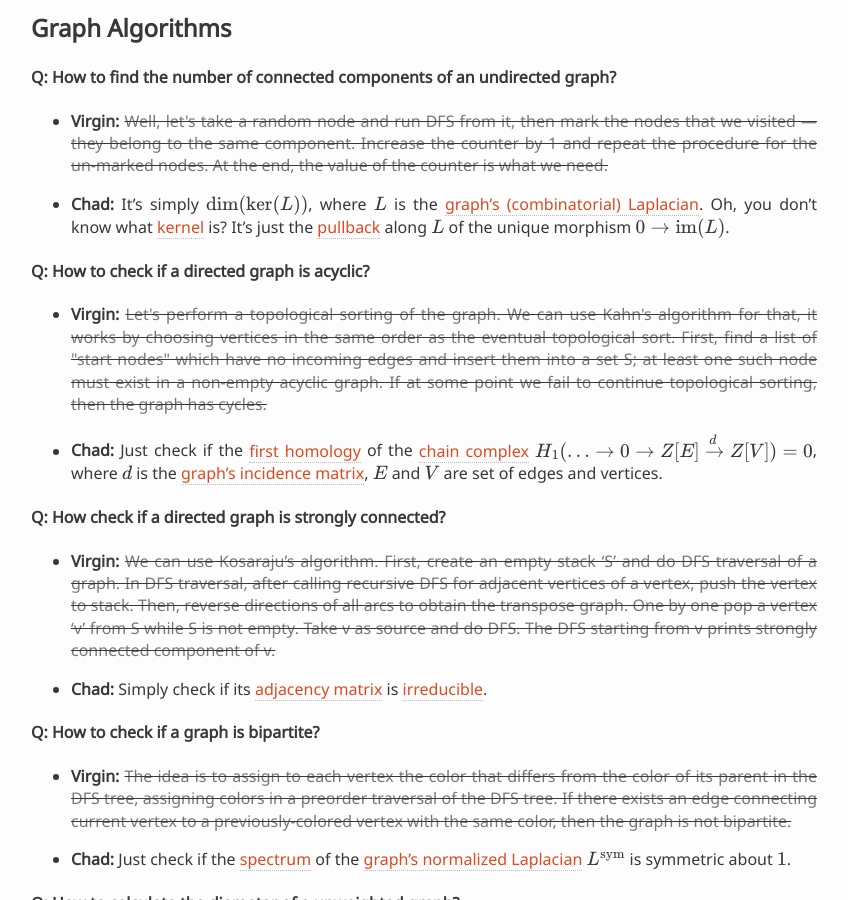
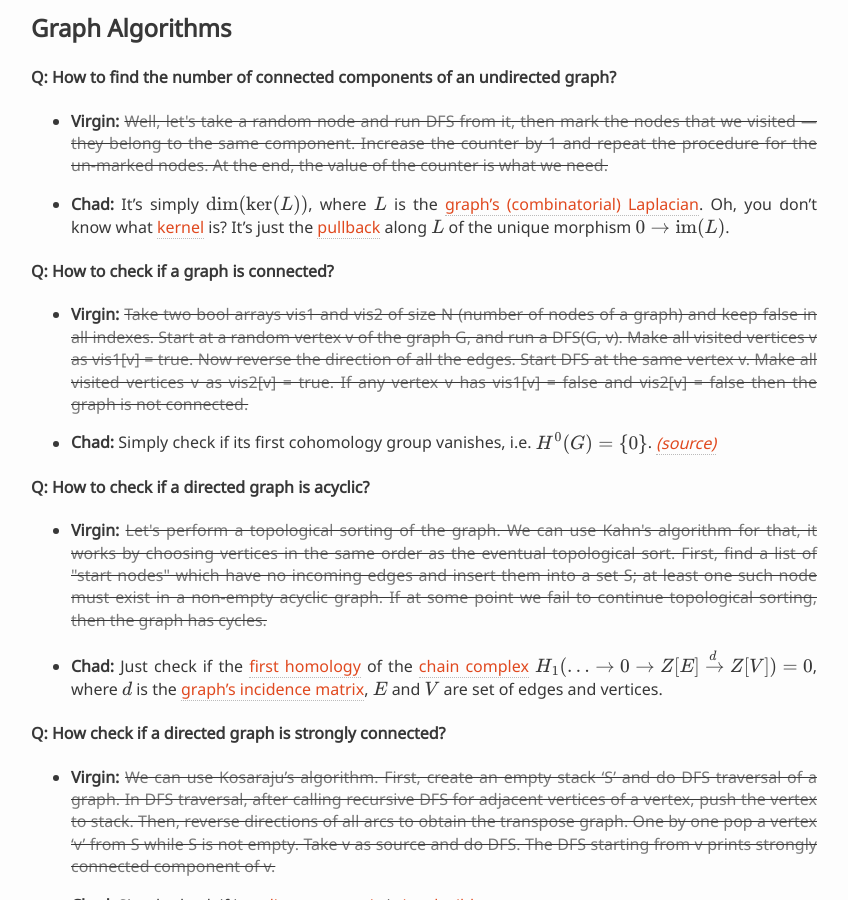
Before and after one commit to hav4ik/hav4ik.github.io, a Jekyll site: the page built from articles/_posts/2020-02-08-how-to-dominate-on-tech-interviews.md, in a window 1280 px wide and 900 px high, scrolled down 1299 px. Shown: the whole window, without its empty margins (216-1064 px from the left). Built offline with Jekyll 4.4.1, drawn with Linux system fonts in a browser that asks for light colours; nearby versions of some CDN libraries; formulas are drawn with MathJax 3; comment, search, counter and statistics services are not loaded; some of the changed text lies outside the part shown.

Commit message:
added new prikolyukhu into the troll post

```diff
--- a/articles/_posts/2020-02-08-how-to-dominate-on-tech-interviews.md
+++ b/articles/_posts/2020-02-08-how-to-dominate-on-tech-interviews.md
@@ -12,7 +12,7 @@ excerpt: "Do you want to dominate your interviewer? Wanna bring him to his knees
 comments: true
 ---
 
-> **NOTE**: this is a **Troll Post**, and I used strong / offensive language tone for satirical purposes. Interviewers are very good people, please treat them with respect and just show what you're capable for :)
+> **NOTE**: this is a **Troll Post**, and I used strong and offensive language tone for satirical purposes. Interviewers are very good and extremely smart people, usually with many years of experience of building amazing products. Please treat them with respect and just show what you're capable for :)
 
 ----------------------------------------------------------------------------------------------------------------------
 
@@ -45,6 +45,13 @@ Below are the most common interview questions, taken from [Geek4Geeks: top inter
 *  **Virgin:** <s><font color="#777">Well, let's take a random node and run DFS from it, then mark the nodes that we visited &mdash; they belong to the same component. Increase the counter by 1 and repeat the procedure for the un-marked nodes. At the end, the value of the counter is what we need.</font></s>
 
 *  **Chad:** It's simply $$\dim(\ker(L))$$, where $$L$$ is the [graph's (combinatorial) Laplacian][wiki-graph-laplacian]. Oh, you don't know what [kernel][nlab-kernel] is? It's just the [pullback][nlab-pullback] along $$L$$ of the unique morphism $$0 \to \text{im}(L)$$.
+
+
+#### Q: How to check if a graph is connected?
+
+* **Virgin:** <s><font color="#777">Take two bool arrays vis1 and vis2 of size N (number of nodes of a graph) and keep false in all indexes. Start at a random vertex v of the graph G, and run a DFS(G, v). Make all visited vertices v as vis1[v] = true. Now reverse the direction of all the edges. Start DFS at the same vertex v. Make all visited vertices v as vis2[v] = true. If any vertex v has vis1[v] = false and vis2[v] = false then the graph is not connected.</font></s>
+
+* **Chad:** Simply check if its first cohomology group vanishes, i.e. $$\textstyle H^0(G) = \{ 0 \}$$. [*(source)*][utube-cohomomoly-for-cs-02-51]
 
 
 #### Q: How to check if a directed graph is acyclic?
```
Also changed, not shown: other parts of articles/_posts/2020-02-08-how-to-dominate-on-tech-interviews.md (+2 -0 lines), 2 other files.
